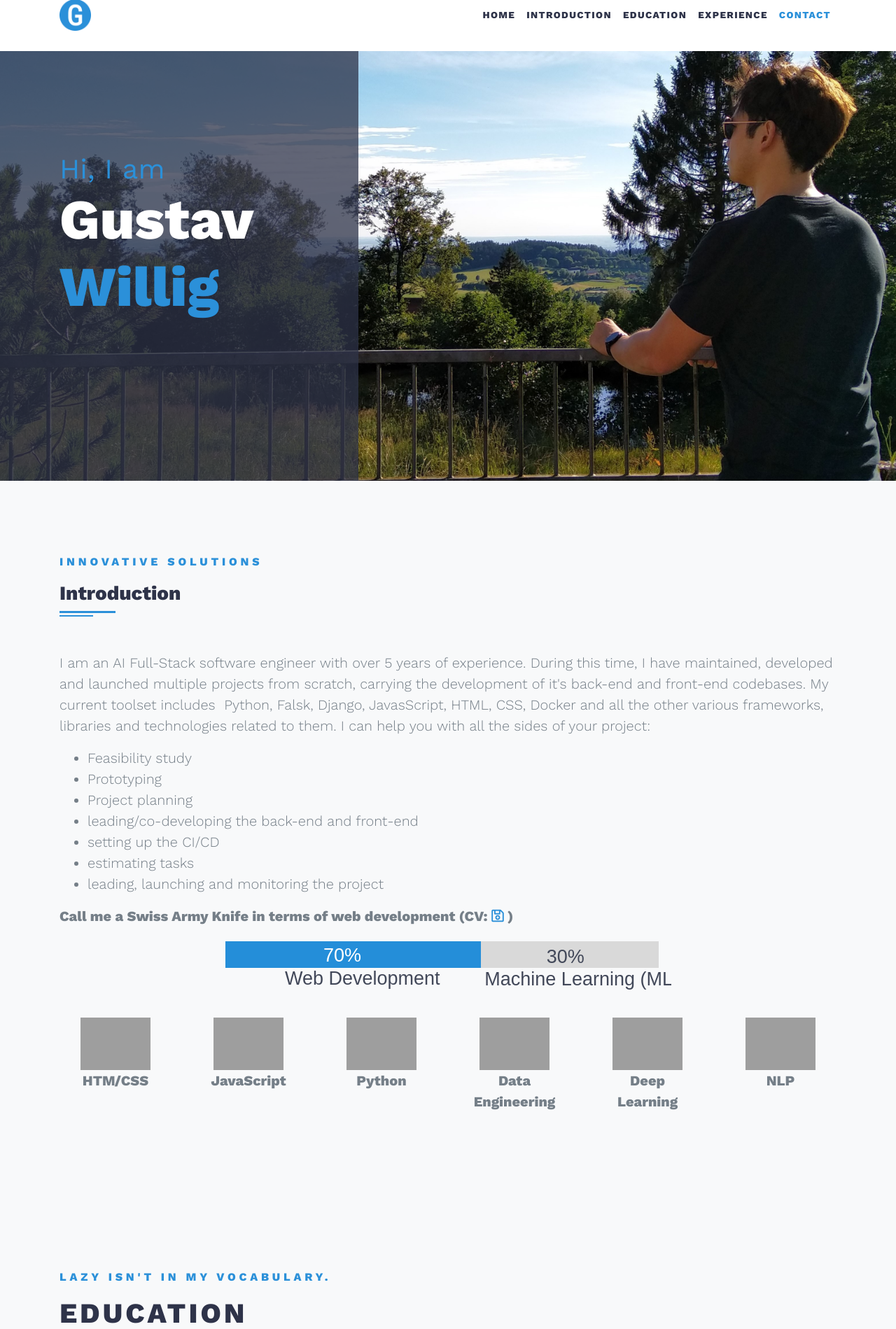
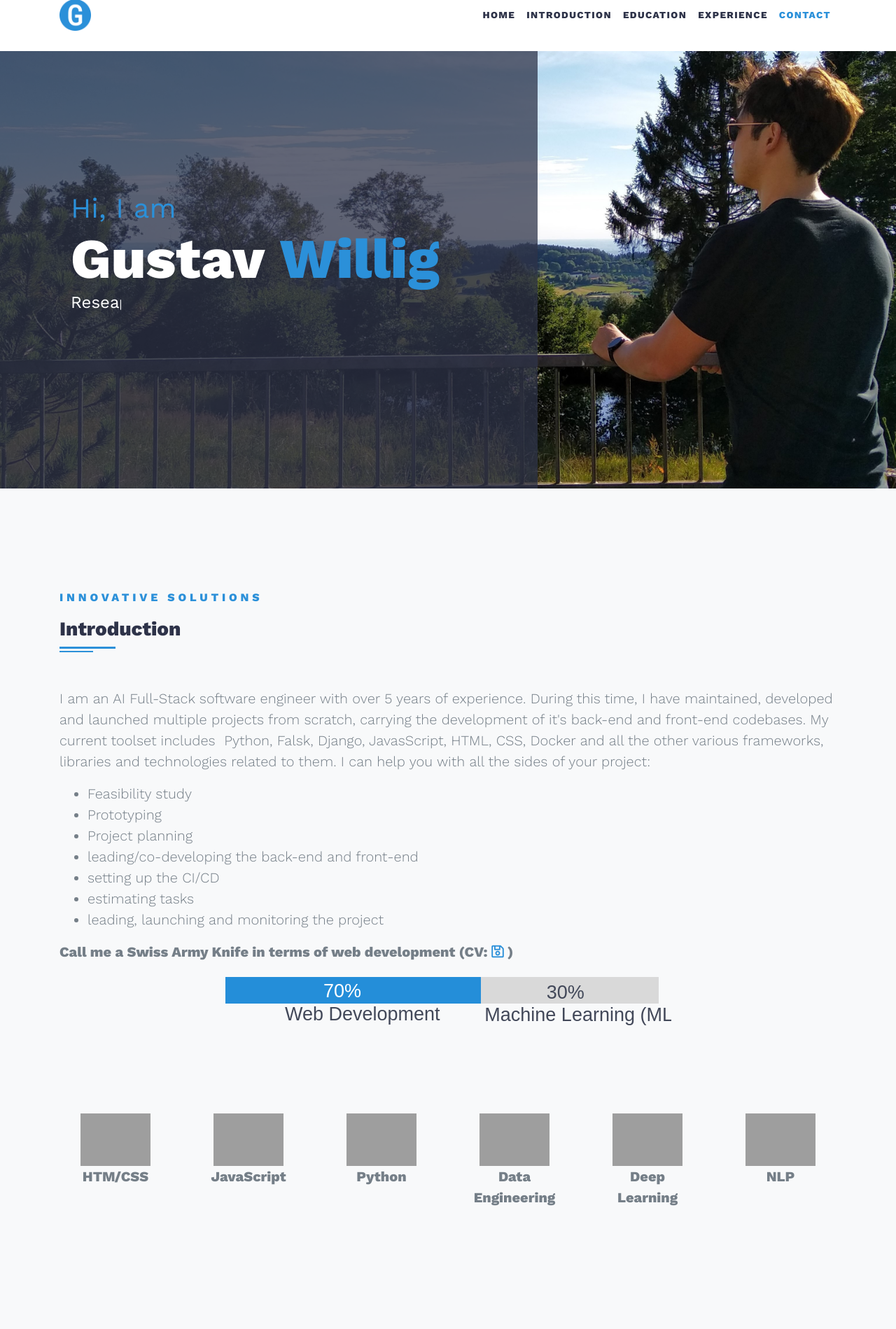
Before and after one commit to gwillig/personal_website, a Django app: page / in a window 1280 px wide. Shown: the part 30-1929 px from the top of the page at 70% size. Run offline with Django 3.2, Linux system fonts and the light colour scheme; some libraries are stand-ins or nearby versions; grey boxes are pictures that could not be loaded.

Commit message:
MOD| improved style

```diff
--- a/homepage/static/css/style.blue.css
+++ b/homepage/static/css/style.blue.css
@@ -14,6 +14,8 @@
 *
 */
 /***************************************/
+
+
 .tech-tags a, .tech-tags a:hover {
   background-color: #2b90d9;
 }
@@ -37,7 +39,7 @@
 }
 
 section {
-  padding: 6.5rem 0;
+  padding: 9rem 0;
   overflow: hidden;
   position: relative;
 }
@@ -143,7 +145,7 @@
 
 .hero::before {
   content: '';
-  width: 40%;
+  width: 60%;
   height: 100%;
   position: absolute;
   top: 0;
@@ -682,6 +684,9 @@
 }
 
 @media (min-width: 576px) {
+  .row {
+      height: 200px;
+  }
   .light-overlay-sm,
   .overlay-hover-light-sm {
     position: relative;
--- a/homepage/static/js/homepage.js
+++ b/homepage/static/js/homepage.js
@@ -1,17 +1,44 @@
- var typed2 = new Typed('#greeting', {
-    strings: ['<h2 class=" welcome text-primary font-weight-normal mb-0">Hi, I am</h2><h1 class=" text-xl mb-0">Gustav <span class="text-primary">Willig</span></h1><span id="job" class="h4 font-weight-normal mb-5">Front-End Developer ',],
+
+new Typed('#greeting', {
+  strings: ['Hi, I am'],
   typeSpeed: 100,
-    backSpeed: 0,
+  backSpeed: 100,
   fadeOut: true,
   cursorChar: '|',
-    onComplete: function(self) {  var typed2 = new Typed('#job', {
-    strings: ["AI Engineer", "Full-Stack Developer",'AI Full-Stack Developer',],
+  onComplete: function(self) {
+    self.cursor.remove()
+    new Typed('#first_name', {
+
+      strings: ['Gustav '],
+      startDelay:1500,
       typeSpeed: 100,
-    backSpeed: 0,
+      backSpeed: 10000,
       fadeOut: true,
-    cursorChar: '|'
+      cursorChar: '|',
+      onComplete: function(self) {
+        self.cursor.remove()
+        new Typed('#last_name', {
+
+          strings: ['Willig'],
+          typeSpeed: 100,
+          backSpeed: 10000,
+          fadeOut: true,
+          cursorChar: '|',
+          onComplete: function(self) {
+            self.cursor.remove()
+            new Typed('#job', {
+
+              strings: ['Researcher','AI Engineer', 'Full-Stack Developer','AI Full-Stack Developer'],
+              startDelay:1500,
+              typeSpeed: 100,
+              backSpeed: 10000,
+              fadeOut: true,
+              cursorChar: '|',
+
             });
-
-
           },
         });
+      },
+    });
+  },
+});
--- a/homepage/templates/home.html
+++ b/homepage/templates/home.html
@@ -50,9 +50,13 @@
     <!-- Hero Section-->
     <section id="hero_img" class="hero bg-cover bg-center mt-5" id="hero" style="background: url({% static 'image/background_bavaria_desktop.jpg' %})">
       <div class="container py-5 my-5 index-forward">
-        <div class="row">
-          <div  id="greeting" class="greeting col-md-8 text-white col-xl-5">
-
+        <div class="row p-3">
+          <div class="greeting col-md-8 text-white col-xl-6">
+          <h2  class=" welcome text-primary font-weight-normal mb-0"><span id="greeting"></span></h2>
+          <h1   class=" text-xl mb-0">
+          <span id="first_name"></span>&nbsp<span id="last_name"class="text-primary"></span>
+          </h1>
+            <span id="job" class="h4 font-weight-normal mb-5"></span>
           </div>
         </div>
 
```
Lines whose indentation alone changed are shown as unchanged.
